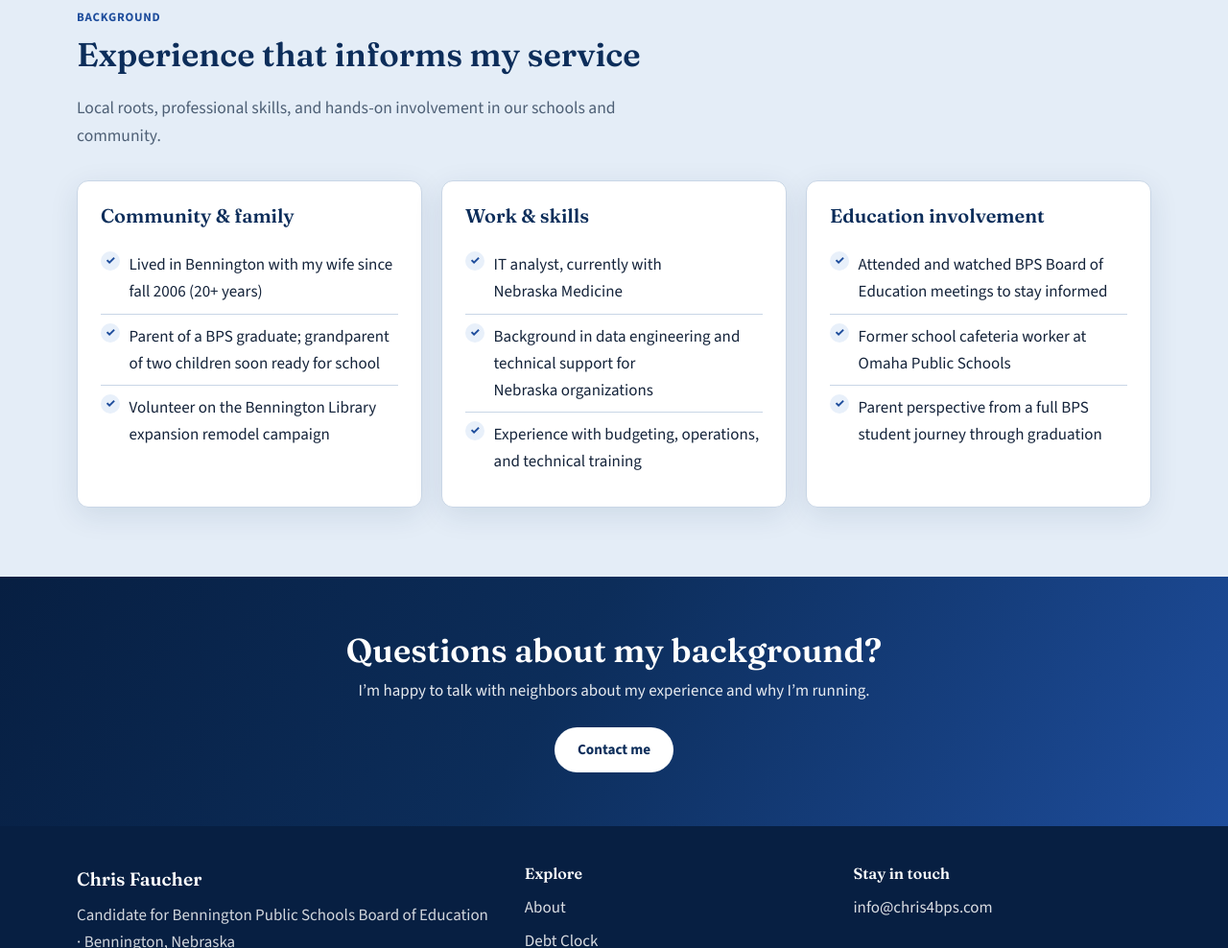
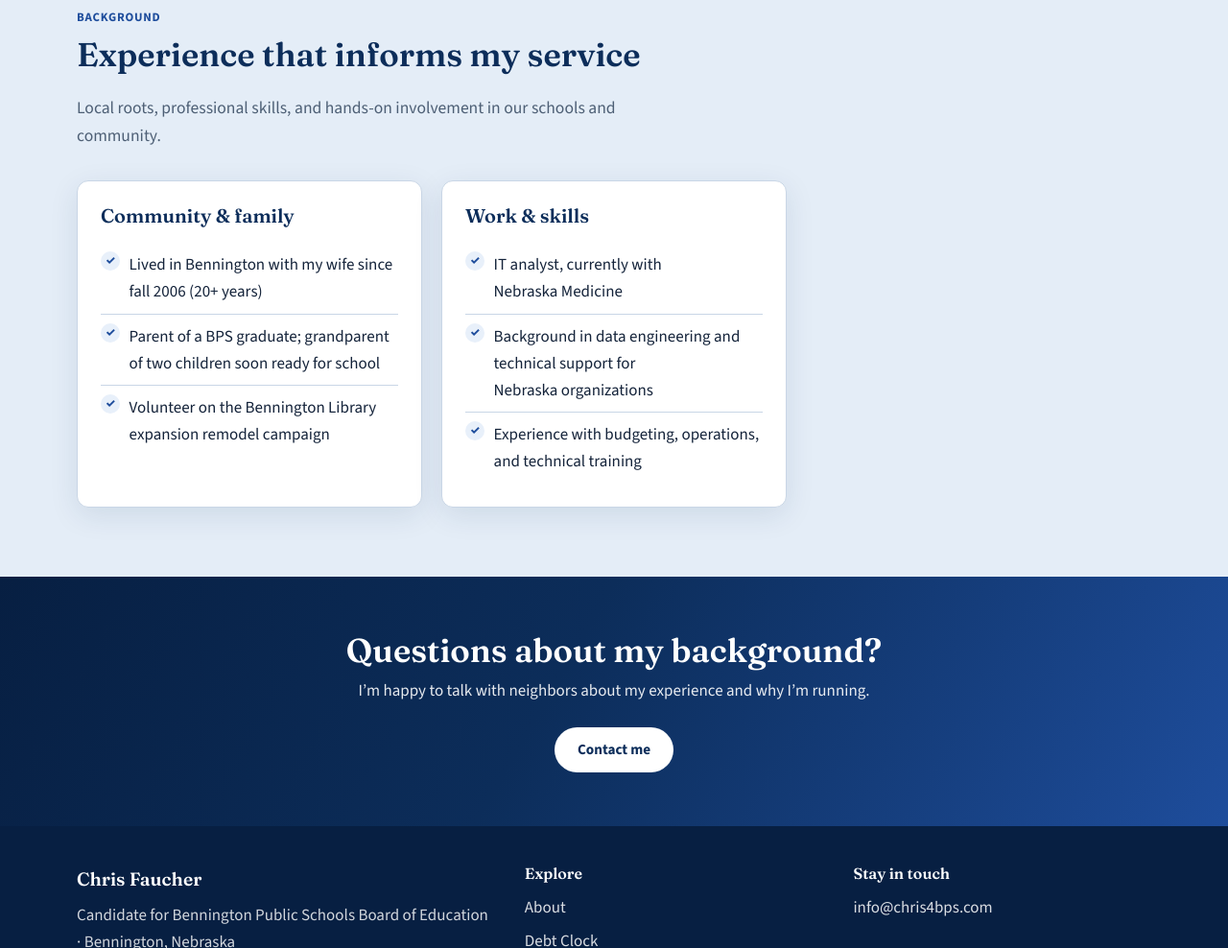
Before and after one commit to foboybbq-prog/chris4bps, a plain HTML site: page about.html in a window 1280 px wide. Shown: the part 867-1855 px from the top of the page at 96% size. Drawn offline with nearby package versions, Linux system fonts and the light colour scheme.

Commit message:
About: remove Education involvement card

```diff
--- a/about.html
+++ b/about.html
@@ -78,14 +78,6 @@
               <li>Experience with budgeting, operations, and <span class="nowrap">technical training</span></li>
             </ul>
           </article>
-          <article class="card">
-            <h3>Education involvement</h3>
-            <ul class="checklist">
-              <li>Attended and watched BPS Board of Education meetings to <span class="nowrap">stay informed</span></li>
-              <li>Former school cafeteria worker at <span class="nowrap">Omaha Public Schools</span></li>
-              <li>Parent perspective from a full BPS student journey <span class="nowrap">through graduation</span></li>
-            </ul>
-          </article>
         </div>
       </div>
     </section>
```
